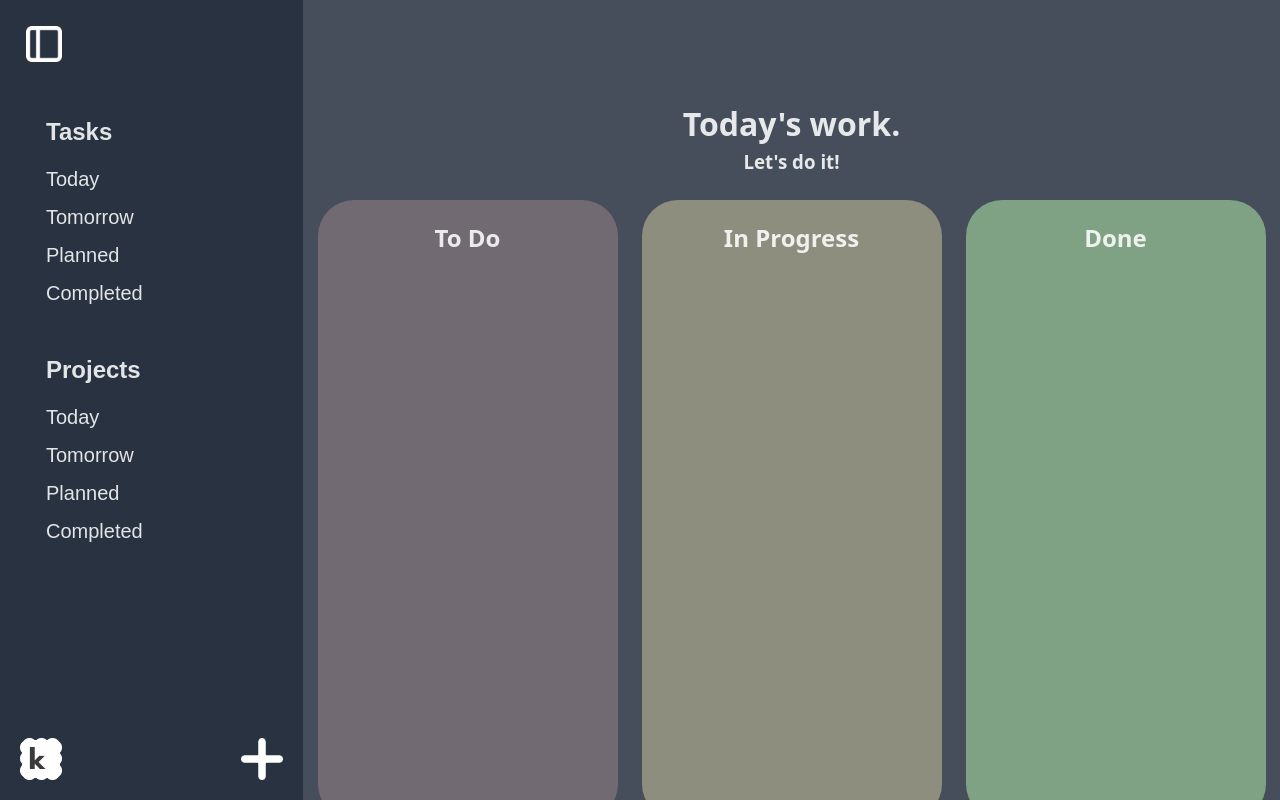
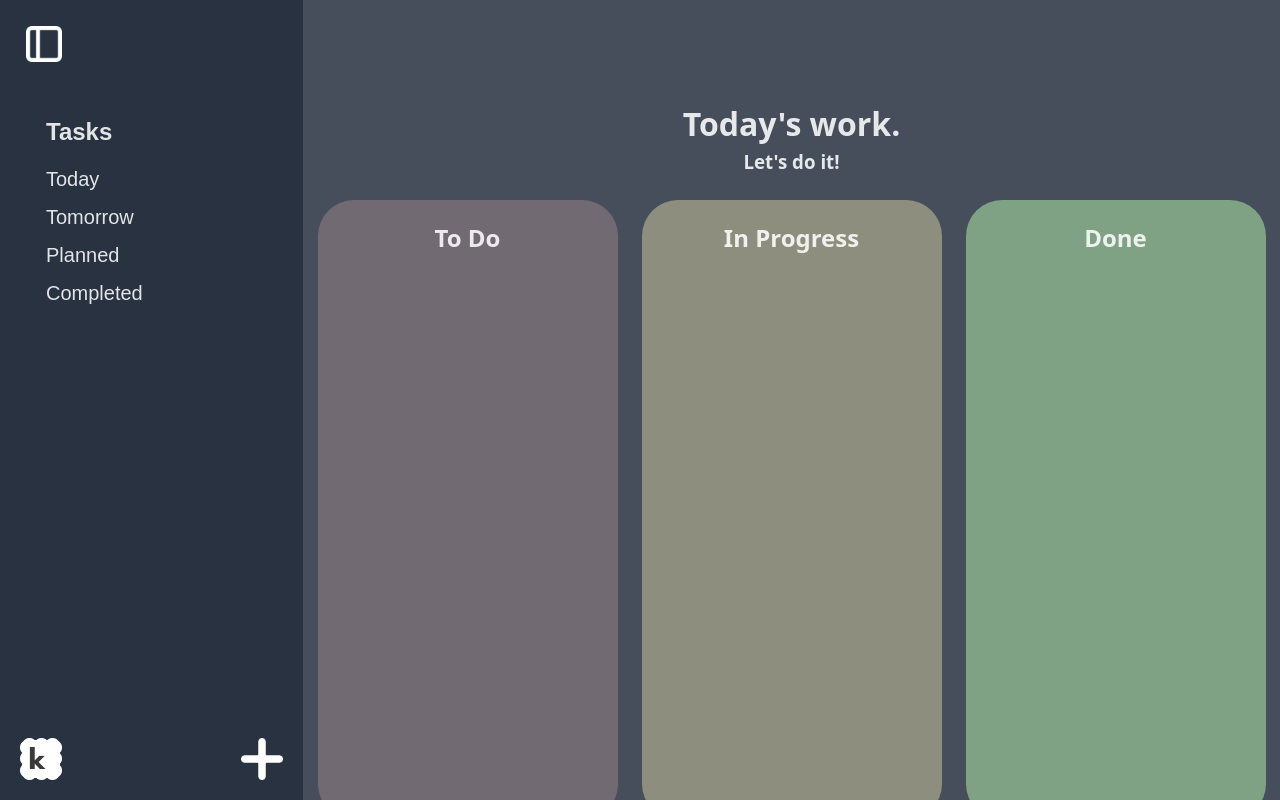
Before and after one commit to naimyasirozcan/kanban-react, a React (Vite) app: page / in a window 1280 px wide. Built offline with nearby package versions, Linux system fonts and the light colour scheme; a web font is replaced by a local one.

Commit message:
ProjectsContainer in Sidebar hided (display: none) for demonstration.

```diff
--- a/src/components/ProjectsContainer.jsx
+++ b/src/components/ProjectsContainer.jsx
@@ -1,7 +1,7 @@
 
 function ProjectsContainer() {
     const divStyle = {
-        display: 'flex',
+        display: 'none',
         flexDirection: 'column',
         gap: '10px',
         padding: '0 16px',
```
